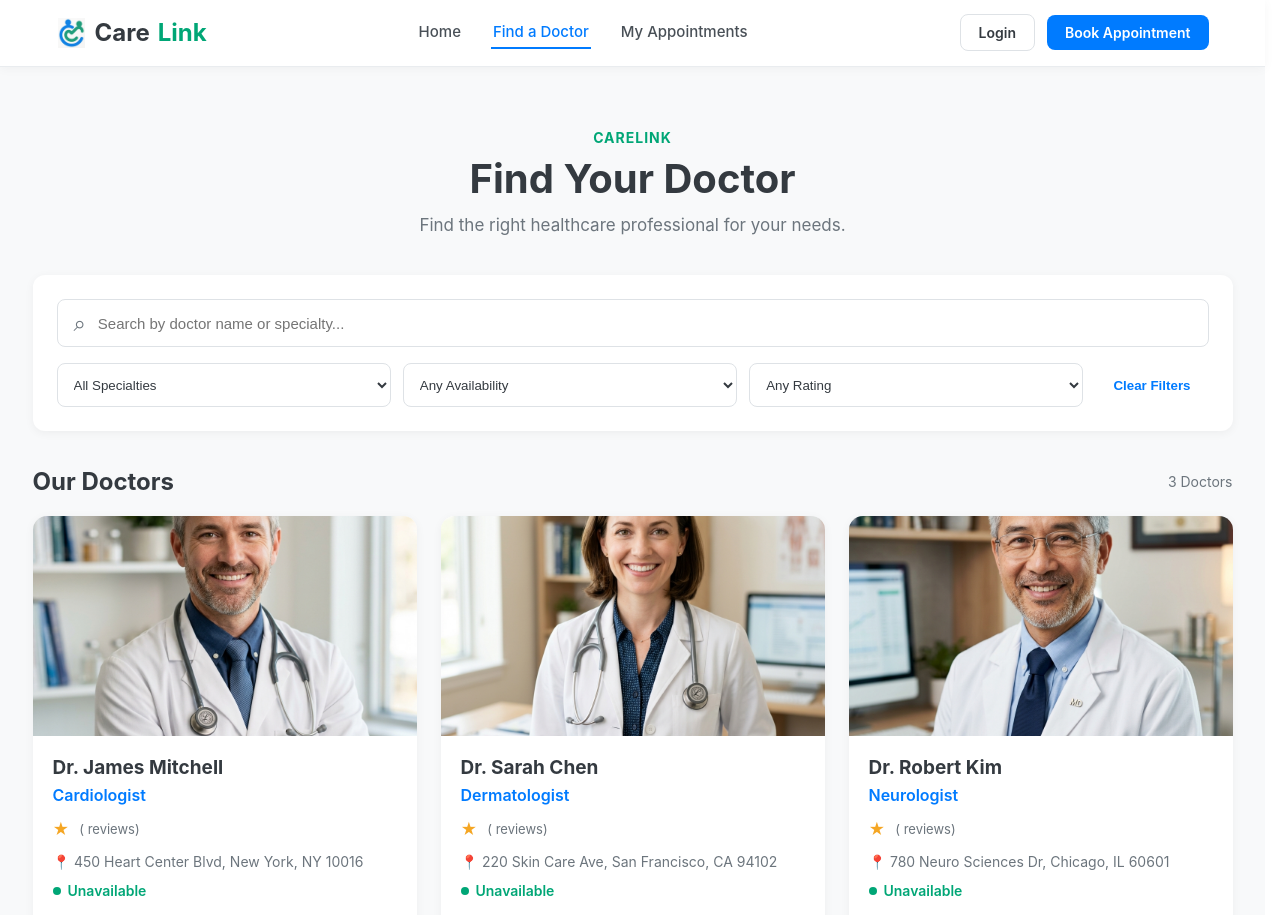
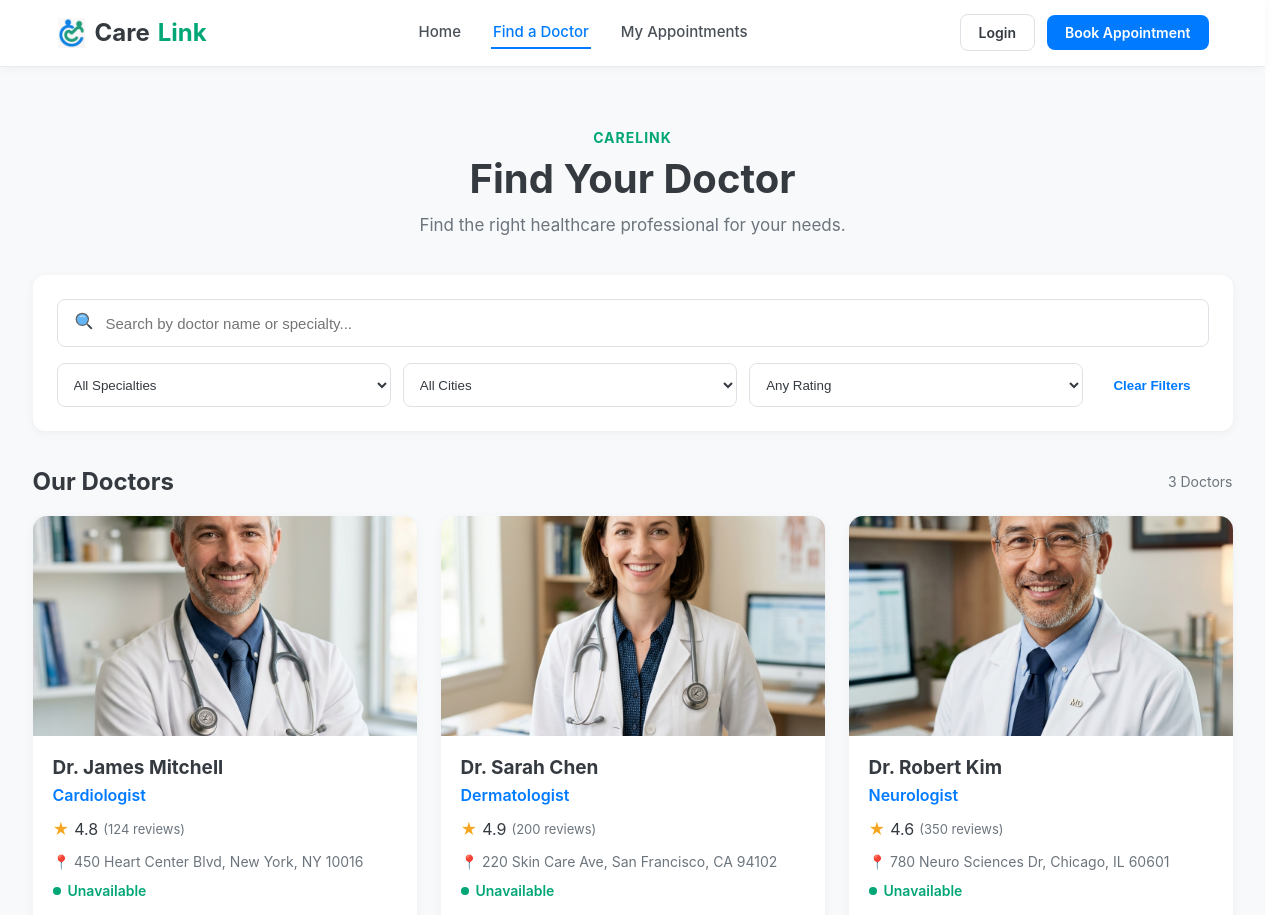
Before and after one commit to ELSHAHALY/CareLink, a React (Vite) app: page /doctors in a window 1280 px wide. Shown: the top 915 px of the page. Built offline with nearby package versions, Linux system fonts and the light colour scheme.

Commit message:
feat: implement doctor list functionality

```diff
--- a/package.json
+++ b/package.json
@@ -17,6 +17,7 @@
   "dependencies": {
     "react": "^19.2.8",
     "react-dom": "^19.2.8",
+    "react-icons": "^5.7.0",
     "react-router-dom": "^7.18.3"
   },
   "devDependencies": {
--- a/src/components/doctors/DoctorFilterBar.jsx
+++ b/src/components/doctors/DoctorFilterBar.jsx
@@ -1,51 +1,55 @@
+import { FcSearch } from 'react-icons/fc'
+
 export default function DoctorFilterBar({ filters, onFilterChange, onClear }) {
   return (
-    <section className="doctor-filters">
-      <div className="doctor-search">
-        <span className="search-icon">⌕</span>
+    <section className='doctor-filters'>
+      <div className='doctor-search'>
+        <span className='search-icon'>
+          <FcSearch size={20} />
+        </span>
 
         <input
-          type="text"
-          placeholder="Search by doctor name or specialty..."
+          type='text'
+          placeholder='Search by doctor name or specialty...'
           value={filters.search}
-          onChange={(e) => onFilterChange("search", e.target.value)}
+          onChange={(e) => onFilterChange('search', e.target.value)}
         />
       </div>
 
-      <div className="doctor-filter-options">
+      <div className='doctor-filter-options'>
         <select
           value={filters.specialty}
-          onChange={(e) => onFilterChange("specialty", e.target.value)}
+          onChange={(e) => onFilterChange('specialty', e.target.value)}
         >
-          <option value="">All Specialties</option>
-          <option value="Cardiologist">Cardiology</option>
-          <option value="Dentist">Dentistry</option>
-          <option value="Neurologist">Neurology</option>
-          <option value="Dermatologist">Dermatology</option>
+          <option value=''>All Specialties</option>
+          <option value='Cardiologist'>Cardiology</option>
+          <option value='Neurologist'>Neurology</option>
+          <option value='Dermatologist'>Dermatology</option>
         </select>
 
         <select
-          value={filters.availability}
-          onChange={(e) => onFilterChange("availability", e.target.value)}
+          value={filters.city}
+          onChange={(e) => onFilterChange('city', e.target.value)}
         >
-          <option value="">Any Availability</option>
-          <option value="available">Available Today</option>
-          <option value="unavailable">Unavailable</option>
+          <option value=''>All Cities</option>
+          <option value='New York'>New York</option>
+          <option value='Los Angeles'>San Francisco</option>
+          <option value='Chicago'>Chicago</option>
         </select>
 
         <select
           value={filters.rating}
-          onChange={(e) => onFilterChange("rating", e.target.value)}
+          onChange={(e) => onFilterChange('rating', e.target.value)}
         >
-          <option value="">Any Rating</option>
-          <option value="4">4+ Stars</option>
-          <option value="4.5">4.5+ Stars</option>
+          <option value=''>Any Rating</option>
+          <option value='4'>4+ Stars</option>
+          <option value='4.5'>4.5+ Stars</option>
         </select>
 
-        <button type="button" className="clear-filters" onClick={onClear}>
+        <button type='button' className='clear-filters' onClick={onClear}>
           Clear Filters
         </button>
       </div>
     </section>
-  );
+  )
 }
--- a/src/data/doctors.json
+++ b/src/data/doctors.json
@@ -5,6 +5,8 @@
       "name": "Dr. James Mitchell",
       "specialty": "Cardiologist",
       "image": "doctor-1.jpg",
+      "rating": 4.8,
+      "reviews": 124,
       "yearsOfExperience": 12,
       "location": {
         "address": "450 Heart Center Blvd",
@@ -27,22 +29,16 @@
         "Echocardiography",
         "Stress Testing"
       ],
-      "languages": [
-        "English",
-        "Spanish"
-      ],
-      "availableDays": [
-        "Monday",
-        "Tuesday",
-        "Wednesday",
-        "Friday"
-      ]
+      "languages": ["English", "Spanish"],
+      "availableDays": ["Monday", "Tuesday", "Wednesday", "Friday"]
     },
     {
       "id": "doc-002",
       "name": "Dr. Sarah Chen",
       "specialty": "Dermatologist",
       "image": "doctor-2.jpg",
+      "rating": 4.9,
+      "reviews": 200,
       "yearsOfExperience": 8,
       "location": {
         "address": "220 Skin Care Ave",
@@ -64,22 +60,16 @@
         "Acne Treatment",
         "Laser Therapy"
       ],
-      "languages": [
-        "English",
-        "Mandarin"
-      ],
-      "availableDays": [
-        "Monday",
-        "Wednesday",
-        "Thursday",
-        "Friday"
-      ]
+      "languages": ["English", "Mandarin"],
+      "availableDays": ["Monday", "Wednesday", "Thursday", "Friday"]
     },
     {
       "id": "doc-003",
       "name": "Dr. Robert Kim",
       "specialty": "Neurologist",
       "image": "doctor-3.jpg",
+      "rating": 4.6,
+      "reviews": 350,
       "yearsOfExperience": 20,
       "location": {
         "address": "780 Neuro Sciences Dr",
@@ -101,16 +91,8 @@
         "Neurodegenerative Diseases",
         "Migraine Treatment"
       ],
-      "languages": [
-        "English",
-        "Korean",
-        "Japanese"
-      ],
-      "availableDays": [
-        "Tuesday",
-        "Wednesday",
-        "Thursday"
-      ]
+      "languages": ["English", "Korean", "Japanese"],
+      "availableDays": ["Tuesday", "Wednesday", "Thursday"]
     }
   ]
 }
--- /dev/null
+++ b/src/hooks/useDoctors.js
@@ -0,0 +1,52 @@
+import { useEffect, useState } from 'react'
+import doctorsData from '../data/doctors.json'
+
+export default function useDoctors(filters) {
+  const [doctors, setDoctors] = useState([])
+  const [loading, setLoading] = useState(true)
+  const [error, setError] = useState(null)
+
+  useEffect(() => {
+    const loadDoctors = async () => {
+      try {
+        setLoading(true)
+        setError(null)
+
+        //! This will be replaced inCase using API
+        await new Promise((resolve) => setTimeout(resolve, 500))
+
+        setDoctors(doctorsData.doctors)
+      } catch (error) {
+        setError('Failed To Load Doctors', error)
+      } finally {
+        setLoading(false)
+      }
+    }
+
+    loadDoctors()
+  }, [])
+
+  const filteredDoctors = doctors.filter((doctor) => {
+    const searchTerm = filters.search.toLowerCase().trim()
+
+    const matchesSearch =
+      doctor.name.toLowerCase().includes(searchTerm) ||
+      doctor.specialty.toLowerCase().includes(searchTerm)
+
+    const matchesSpecialty =
+      !filters.specialty || doctor.specialty === filters.specialty
+
+    const matchesCity = !filters.city || doctor.location.city === filters.city
+
+    const matchesRating =
+      !filters.rating || doctor.rating >= Number(filters.rating)
+
+    return matchesSearch && matchesSpecialty && matchesCity && matchesRating
+  })
+
+  return {
+    doctors: filteredDoctors,
+    loading,
+    error,
+  }
+}
--- a/src/pages/DoctorsList.jsx
+++ b/src/pages/DoctorsList.jsx
@@ -2,22 +2,20 @@ import { useState } from 'react'
 import { useSearchParams } from 'react-router-dom'
 import DoctorFilterBar from '../components/doctors/DoctorFilterBar'
 import DoctorList from '../components/doctors/DoctorList'
-import doctorsData from '../data/doctors.json'
-
+import useDoctors from '../hooks/useDoctors'
 import '../styles/doctors.css'
 
 export default function DoctorsList() {
-const doctors = doctorsData.doctors;
-  // Seed the filters from the URL once on load, so a search or specialty
-  // picked on the Home page arrives here already applied.
   const [searchParams] = useSearchParams()
 
   const [filters, setFilters] = useState({
     search: searchParams.get('search') || '',
     specialty: searchParams.get('specialty') || '',
-    availability: '',
+    city: '',
     rating: '',
   })
+
+  const { doctors: filteredDoctors, loading, error } = useDoctors(filters)
 
   const handleFilterChange = (name, value) => {
     setFilters((prev) => ({
@@ -30,7 +28,7 @@ const doctors = doctorsData.doctors;
     setFilters({
       search: '',
       specialty: '',
-      availability: '',
+      city: '',
       rating: '',
     })
   }
@@ -54,10 +52,12 @@ const doctors = doctorsData.doctors;
 
         <div className='doctors-results-header'>
           <h2>Our Doctors</h2>
-          <span>{doctors.length} Doctors</span>
+          <span>{filteredDoctors.length} Doctors</span>
         </div>
 
-        <DoctorList doctors={doctors} />
+        {loading && <p>Loading doctors...</p>}
+        {error && <p className='error-message'>{error}</p>}
+        {!loading && !error && <DoctorList doctors={filteredDoctors} />}
       </div>
     </main>
   )
```
Also changed, not shown: src/components/doctors/DoctorList.jsx (+5 -5 lines), src/components/doctors/StarRating.jsx (+22 -21 lines), 1 other file (tests, documents, lock files or other folders).
